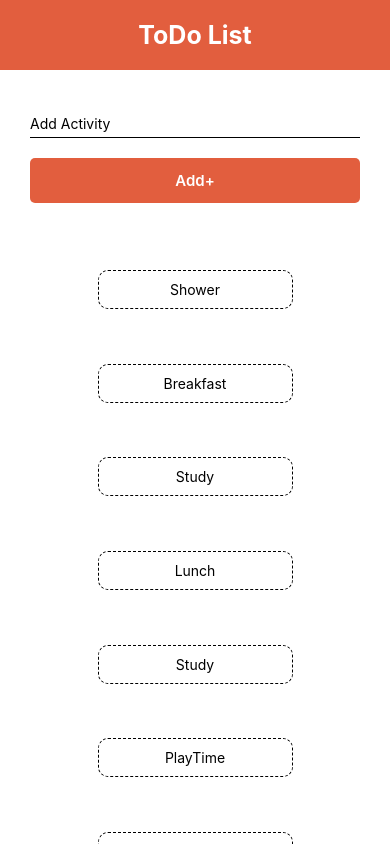
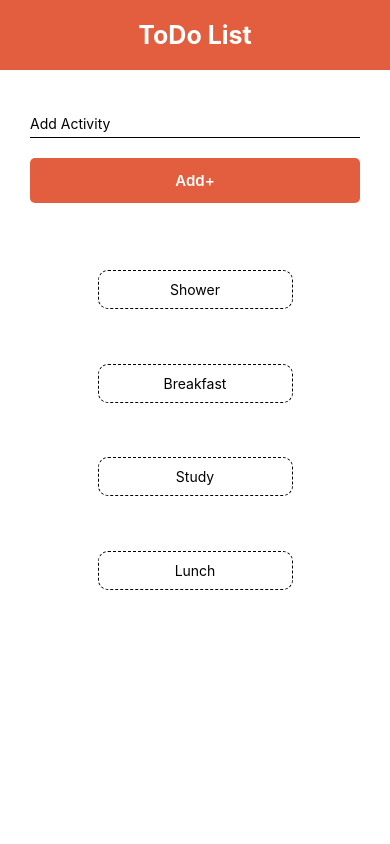
Before and after one commit to madm234/ReactNative---ToDo-List, a React Native app: screen / in a window 390 px wide. Built offline with nearby package versions, Linux system fonts and the light colour scheme.

Commit message:
Understanding use of flex:1

```diff
--- a/App.js
+++ b/App.js
@@ -3,6 +3,7 @@
 import Header from './components/header';
 import Card from './components/card';
 import Input from './components/input'
+import Sandbox from './components/sandbox'
 
 export default function App(){
   const[naam,changeName] =useState([
@@ -10,11 +11,11 @@
     {name: 'Breakfast', key: '2'},
     {name: 'Study', key: '3'},
     {name: 'Lunch', key: '4'},
-    {name: 'Study', key: '5'},
-    {name: 'PlayTime', key: '6'},
-    {name: 'Dinner', key: '7'},
-    {name: 'Study', key: '8'},
-    {name: 'Sleep', key: '9'},
+    // {name: 'Study', key: '5'},
+    // {name: 'PlayTime', key: '6'},
+    // {name: 'Dinner', key: '7'},
+    // {name: 'Study', key: '8'},
+    // {name: 'Sleep', key: '9'},
   ]);
   const[ind,incInd] =useState(11);
 
@@ -41,18 +42,16 @@
 
   return(
     <>
+      {/* <Sandbox /> */}
       <StatusBar barStyle='light-content' backgroundColor='#b13c31'/>
       <TouchableWithoutFeedback onPress={()=>{
       Keyboard.dismiss();
       }}>
       <View style={styles.containe}>
-        {/* Header */}
         <Header />
 
-        {/* Adding more */}
         <Input addNew={addNew} />
 
-        {/* Main */}
         <FlatList data={naam} renderItem={({item})=>(
           <Card item={item} setHandler={setHandler}/>
         )} />
@@ -64,7 +63,7 @@
 
 const styles =StyleSheet.create({
   containe: {
-    height: '100%',
+    flex: 1
     // backgroundColor: '#98E4FF'
   }
 })
--- /dev/null
+++ b/components/sandbox.js
@@ -0,0 +1,32 @@
+import React from 'react';
+import {StyleSheet,Text,View} from 'react-native'
+
+export default function Sandbox(){
+  return (
+    <>
+    <View style={styles.paren}>
+        <View style={styles.container}>
+        </View>
+        <View style={styles.container2}>
+
+        </View>
+    </View>
+    </>
+  )
+}
+
+const styles =StyleSheet.create({
+    container: {
+        flex:1,
+        paddingTop: 28,
+        backgroundColor: 'red',
+    },
+    container2: {
+        flex:1,
+        backgroundColor: 'yellow',
+    },
+    paren: {
+        display: 'flex',
+        flexDirection: 'row'
+    }
+})
```
